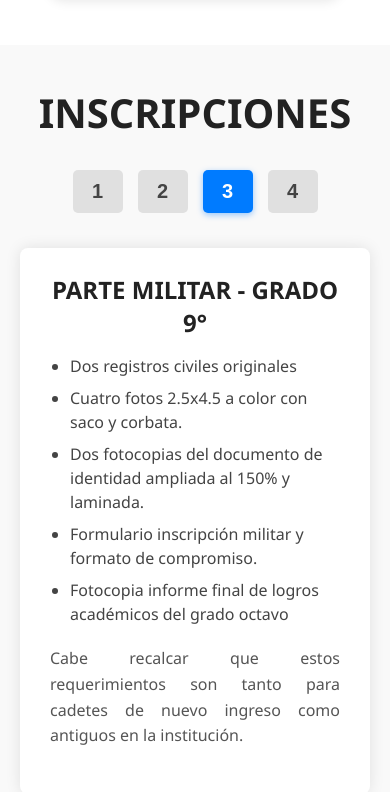
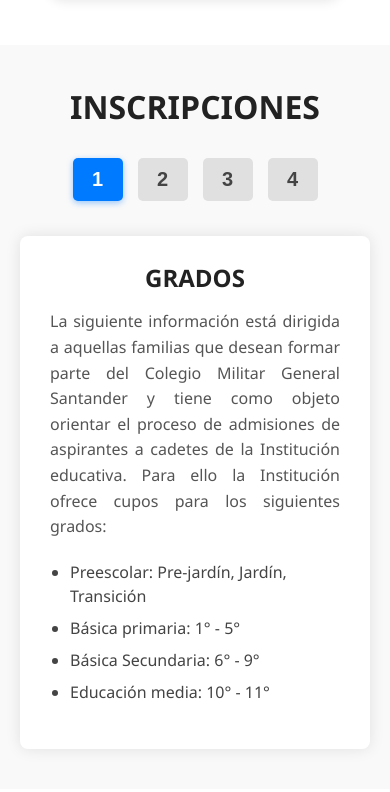
Before and after one commit to Zawent/hackatonTalentoTech, a plain HTML site: page index.html in a window 390 px wide. Shown: the part 2100-2892 px from the top of the page. Drawn offline with Linux system fonts and the light colour scheme.

Commit message:
feat: :construction: Avances en el proyecto... Falta footer e implementacion del chatbot

```diff
--- a/css/style.css
+++ b/css/style.css
@@ -550,6 +550,7 @@
   background-color: #6c757d;
   color: white;
   padding: 12px 25px;
+  height: auto;
   font-weight: 600;
   font-size: 1rem;
   border-radius: 6px;
@@ -581,6 +582,14 @@
     width: 50px;
     margin-bottom: 10px;
   }
+
+  .section-title {
+    text-align: center;
+    font-size: 2rem;
+    font-weight: 700;
+    margin-bottom: 30px;
+    color: #222;
+    }
 }
 
 
--- a/index.html
+++ b/index.html
@@ -149,7 +149,7 @@
                                 <li>Solicitar en secretaría el listado completo de documentos adicionales.</li>
                             </ul>
                             <div class="button-wrapper">
-                                <a href="documents/001-formato_referencia.pdf" target="_blank" rel="noopener noreferrer"
+                                <a href="storage/001-formato_referencia.pdf" target="_blank" rel="noopener noreferrer"
                                     class="btn-secondary">
                                     FORMATO DE REFERENCIA <br>COLEGIO DE PROCEDENCIA
                                 </a>
--- a/script/main.js
+++ b/script/main.js
@@ -74,6 +74,16 @@
   });
 });
 
+// Seleccionar la primera pestaña al cargar la página
+window.addEventListener('DOMContentLoaded', () => {
+  const tabsContainer = document.querySelector('#tabs-6');
+  if (!tabsContainer) return;
+
+  const firstButton = tabsContainer.querySelector('.tab-link');
+  if (firstButton) {
+    firstButton.click();
+  }
+});
 
 
 
```
Also changed, not shown: 1 other file.
